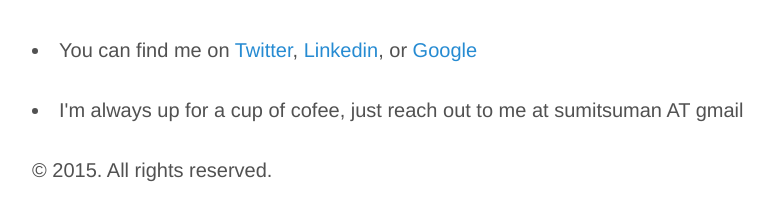
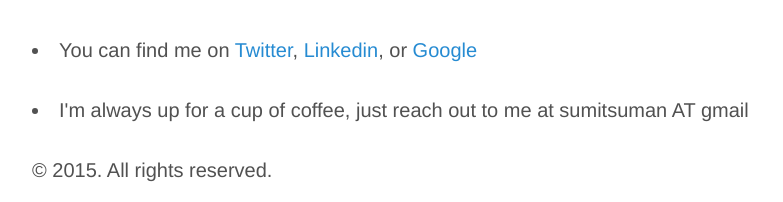
Before and after one commit to sumitsuman/sumitsuman.github.io, a Jekyll site: the page built from index.html, in a window 1280 px wide. Shown: the part 703-905 px from the top of the page, without its empty margins (248-1031 px from the left). Built offline with Jekyll 4.4.1, drawn with Linux system fonts in a browser that asks for light colours; Markdown is read by kramdown in place of the engine named in the settings; the list of posts is cut into pages by our own code.

Commit message:
typo on index

```diff
--- a/index.html
+++ b/index.html
@@ -19,7 +19,7 @@ Hi, my name is Sumit Suman. <br><br>
 <li> You can find me on <a href="http://twitter.com/arraysum">Twitter</a>, <a href="http://linkedin.com/in/sumitsuman">Linkedin</a>, or <a href="https://plus.google.com/+SumitSuman01?rel=author">Google</a>
 
 <br><br>
-<li> I'm always up for a cup of cofee, just reach out to me at sumitsuman AT gmail
+<li> I'm always up for a cup of coffee, just reach out to me at sumitsuman AT gmail
 <br><br>
 
 </div>
```
